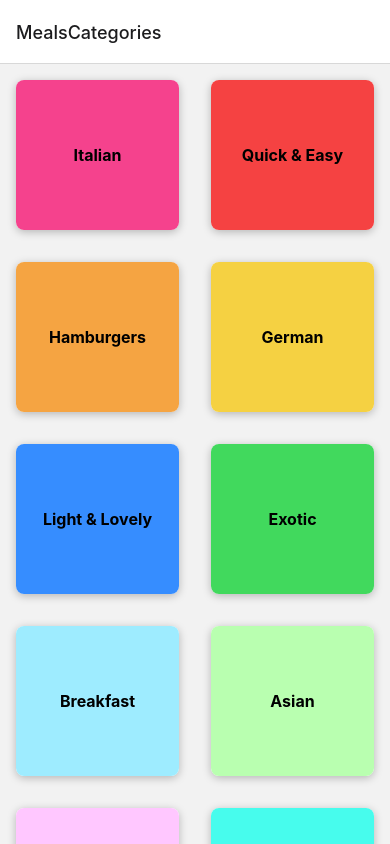
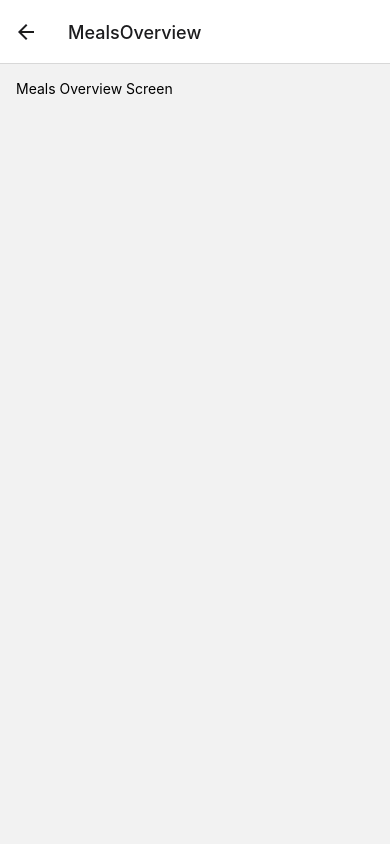
Before and after one commit to Melody-Le/React-Native--Meals-App, a React Native app: screen /MealsOverview in a window 390 px wide. Built offline with nearby package versions, Linux system fonts and the light colour scheme.

Commit message:
feat: add navigation between 2 page

```diff
--- a/App.js
+++ b/App.js
@@ -4,6 +4,7 @@
 import CategoriesScreen from './screens/CategoriesScreen';
 import { NavigationContainer } from '@react-navigation/native';
 import { createNativeStackNavigator } from '@react-navigation/native-stack';
+import MealsOverviewScreen from "./screens/MealsOverviewScreen";
 const Stack = createNativeStackNavigator();
 export default function App() {
   return (
@@ -12,8 +13,8 @@
       <NavigationContainer>
         <Stack.Navigator>
           <Stack.Screen name='MealsCategories' component={CategoriesScreen} />
+          <Stack.Screen name='MealsOverview' component={MealsOverviewScreen} />
         </Stack.Navigator>
-        {/* <CategoriesScreen /> */}
       </NavigationContainer>
     </>
   );
--- a/components/CategoryGridTile.js
+++ b/components/CategoryGridTile.js
@@ -1,7 +1,7 @@
 import React from 'react';
 import { View, Text, Pressable, StyleSheet, Platform } from 'react-native';
 
-function CategoryGridTile({ title, color }) {
+function CategoryGridTile({ title, color, onPress }) {
   return (
     <View style={[styles.gridItem]}>
       <Pressable
@@ -10,6 +10,7 @@
           styles.button,
           pressed ? styles.buttonPress : null,
         ]}
+        onPress={onPress}
       >
         <View style={[styles.innerContainer, { backgroundColor: color }]}>
           <Text style={styles.title}>{title}</Text>
--- a/screens/CategoriesScreen.js
+++ b/screens/CategoriesScreen.js
@@ -2,13 +2,20 @@
 import { View, FlatList, StyleSheet } from 'react-native';
 import CategoryGridTile from '../components/CategoryGridTile';
 import { CATEGORIES } from '../data/dummy-data';
-function renderCategoryItem(itemData) {
-  return (
-    <CategoryGridTile title={itemData.item.title} color={itemData.item.color} />
-  );
-}
 
-function CategoriesScreen() {
+function CategoriesScreen({ navigation }) {
+  function renderCategoryItem(itemData) {
+    function pressHandler() {
+      navigation.navigate('MealsOverview');
+    }
+    return (
+      <CategoryGridTile
+        title={itemData.item.title}
+        color={itemData.item.color}
+        onPress={pressHandler}
+      />
+    );
+  }
   return (
     <FlatList
       data={CATEGORIES}
--- /dev/null
+++ b/screens/MealsOverviewScreen.js
@@ -0,0 +1,20 @@
+import React from 'react';
+import { View, Text, StyleSheet } from 'react-native';
+import { MEALS } from '../data/dummy-data';
+
+function MealsOverviewScreen() {
+  return (
+    <View style={styles.container}>
+      <Text>Meals Overview Screen</Text>
+    </View>
+  );
+}
+
+const styles = StyleSheet.create({
+  container: {
+    flex: 1,
+    padding: 16,
+  },
+});
+
+export default MealsOverviewScreen;
```
